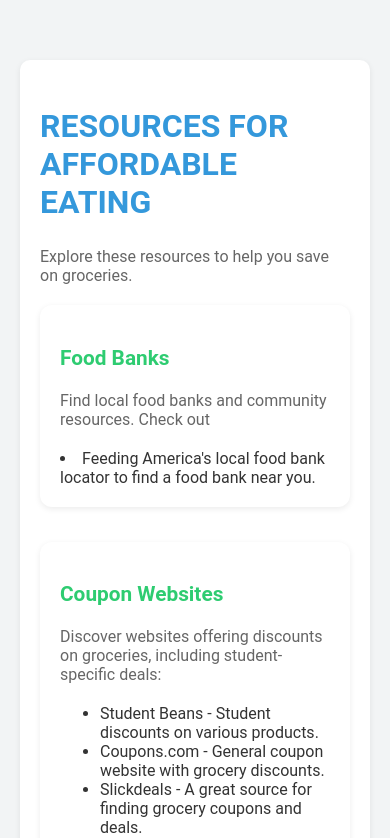
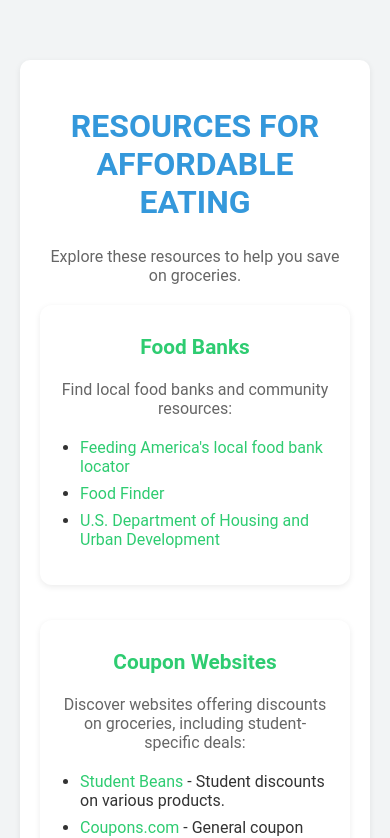
Before and after one commit to emmalaura/preppal, a React (Create React App) app in the folder preppal/: page /resources in a window 390 px wide. Shown: the top 838 px of the page. Built offline with nearby package versions, Linux system fonts and the light colour scheme.

Commit message:
resource page

```diff
--- a/preppal/src/App.css
+++ b/preppal/src/App.css
@@ -65,7 +65,6 @@
   transform: translateY(-2px);
   box-shadow: 0 4px 8px rgba(0, 0, 0, 0.2);
 }
-
 /* Purpose Section */
 .purpose {
   margin-top: 40px;
@@ -73,6 +72,7 @@
   background-color: #ffffff;
   border-radius: 10px;
   box-shadow: 0 2px 6px rgba(0, 0, 0, 0.08);
+  animation: fadeInUp 0.5s ease-out;
 }
 
 .purpose h2 {
@@ -80,12 +80,14 @@
   color: var(--primary-color);
   font-weight: bold;
   text-transform: uppercase;
+  text-align: center;
 }
 
 .purpose p {
   font-size: 1.1rem;
   margin: 20px 0;
   color: #666;
+  text-align: center;
 }
 
 /* Features Section */
@@ -103,6 +105,7 @@
   border-radius: 12px;
   box-shadow: 0 2px 6px rgba(0, 0, 0, 0.08);
   transition: transform 0.3s, box-shadow 0.3s;
+  text-align: center;
 }
 
 .feature-item:hover {
@@ -113,12 +116,75 @@
 .feature-item h3 {
   font-size: 1.3rem;
   color: var(--accent-color);
+  margin-top: 10px;
 }
 
 .feature-item p {
   font-size: 1rem;
   color: #666;
 }
+
+.feature-item ul {
+  padding-left: 20px;
+  list-style-type: disc;
+  text-align: left;
+}
+
+.feature-item li {
+  margin: 8px 0;
+}
+
+.feature-item a {
+  color: var(--accent-color);
+  text-decoration: none;
+}
+
+.feature-item a:hover {
+  text-decoration: underline;
+}
+
+/* Icons */
+.feature-icon {
+  font-size: 1.5rem;
+  color: var(--accent-color);
+  margin-bottom: 10px;
+}
+
+/* Call-to-Action Button */
+.contact-button {
+  display: inline-block;
+  margin-top: 20px;
+  padding: 10px 20px;
+  color: #ffffff;
+  background-color: var(--primary-color);
+  border-radius: 8px;
+  text-decoration: none;
+  transition: background-color 0.3s;
+}
+
+.contact-button:hover {
+  background-color: darken(var(--primary-color), 10%);
+}
+
+/* Animation */
+@keyframes fadeInUp {
+  from {
+    opacity: 0;
+    transform: translateY(20px);
+  }
+  to {
+    opacity: 1;
+    transform: translateY(0);
+  }
+}
+
+/* Mobile Responsiveness */
+@media (max-width: 768px) {
+  .features {
+    flex-direction: column;
+  }
+}
+
 
 /* Form Section */
 .form-section {
--- a/preppal/src/ResourcesPage.js
+++ b/preppal/src/ResourcesPage.js
@@ -1,5 +1,5 @@
 import React from 'react';
-import './App.css';
+
 
 function ResourcesPage() {
   return (
@@ -10,8 +10,12 @@
         <div className="features">
           <div className="feature-item">
             <h3>Food Banks</h3>
-            <p>Find local food banks and community resources. Check out </p>
-            <li><a href="https://www.feedingamerica.org/find-your-local-foodbank" target="_blank" rel="noopener noreferrer">Feeding America's local food bank locator</a> to find a food bank near you.</li>
+            <p>Find local food banks and community resources: </p>
+            <ul>
+              <li><a href="https://www.feedingamerica.org/find-your-local-foodbank" target="_blank" rel="noopener noreferrer">Feeding America's local food bank locator</a> </li>
+              <li><a href="https://foodfinder.us/" target="_blank" rel="noopener noreferrer"> Food Finder </a> </li>
+              <li><a href="https://www.hud.gov/findshelter/foodpantries" target="_blank" rel="noopener noreferrer"> U.S. Department of Housing and Urban Development </a></li>
+            </ul>
           </div>
           <div className="feature-item">
             <h3>Coupon Websites</h3>
```
